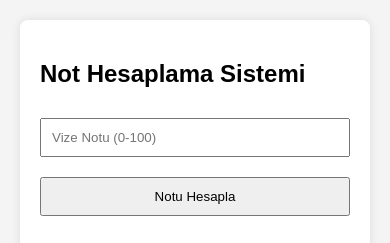
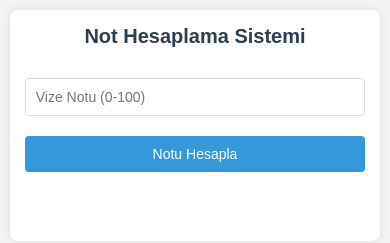
Before and after one commit to ahmetkaanmuktar/ahmetkaanmuktarr, a plain HTML site: page index.html in a window 390 px wide. Drawn offline with Linux system fonts and the light colour scheme.

Commit message:
Update index.html

```diff
--- a/index.html
+++ b/index.html
@@ -2,54 +2,116 @@
 <html lang="tr">
 <head>
     <meta charset="UTF-8">
+    <meta name="viewport" content="width=device-width, initial-scale=1.0">
     <title>Not Hesaplama Sistemi</title>
     <style>
+        * {
+            margin: 0;
+            padding: 0;
+            box-sizing: border-box;
+        }
+
         body {
             font-family: Arial, sans-serif;
-            max-width: 500px;
-            margin: 0 auto;
-            padding: 20px;
             background-color: #f4f4f4;
+            min-height: 100vh;
+            display: flex;
+            flex-direction: column;
+            position: relative;
         }
+
         .container {
             background-color: white;
             padding: 20px;
             border-radius: 8px;
             box-shadow: 0 0 10px rgba(0,0,0,0.1);
+            width: 90%;
+            max-width: 600px;
+            margin: 20px auto;
         }
+
+        h2 {
+            text-align: center;
+            margin-bottom: 20px;
+            color: #2c3e50;
+        }
+
         input, button {
             width: 100%;
             margin: 10px 0;
-            padding: 10px;
-            box-sizing: border-box;
+            padding: 12px;
+            border: 1px solid #ddd;
+            border-radius: 4px;
+            font-size: 16px;
         }
+
+        button {
+            background-color: #3498db;
+            color: white;
+            border: none;
+            cursor: pointer;
+            transition: background-color 0.3s;
+        }
+
+        button:hover {
+            background-color: #2980b9;
+        }
+
         #sonuc {
             margin-top: 20px;
-            padding: 10px;
+            padding: 15px;
             border-radius: 5px;
             white-space: pre-wrap;
+            font-size: 16px;
+            line-height: 1.5;
         }
+
         .basarili { background-color: #dff0d8; color: #3c763d; }
         .basarisiz { background-color: #f2dede; color: #a94442; }
         .sinirda { background-color: #f0ad4e; color: white; }
         .oneri { background-color: #d9edf7; color: #31708f; }
+
         #footer {
+            text-align: center;
+            padding: 20px;
             font-size: 14px;
             font-weight: bold;
-            position: absolute;
-            bottom: 20px;
-            left: 50%;
-            transform: translateX(-50%);
             color: #31708f;
+            margin-top: auto;
             display: none;
             animation: fadeIn 3s forwards;
         }
+
         @keyframes fadeIn {
-            0% {
-                opacity: 0;
+            0% { opacity: 0; }
+            100% { opacity: 1; }
+        }
+
+        /* Mobile Styles */
+        @media screen and (max-width: 480px) {
+            .container {
+                width: 95%;
+                padding: 15px;
+                margin: 10px auto;
             }
-            100% {
-                opacity: 1;
+
+            h2 {
+                font-size: 20px;
+            }
+
+            input, button {
+                padding: 10px;
+                font-size: 14px;
+            }
+
+            #sonuc {
+                font-size: 14px;
+                padding: 12px;
+            }
+
+            #footer {
+                font-size: 12px;
+                padding: 15px;
             }
         }
     </style>
@@ -68,46 +130,34 @@
 
     <script>
         function notHesapla() {
-            // Input elemanlarını al
             const vizeInput = document.getElementById('vizeNotu');
             const sonucDiv = document.getElementById('sonuc');
-
-            // Notları al
             const vize = parseFloat(vizeInput.value);
 
-            // Geçerlilik kontrolleri
             if (isNaN(vize) || vize < 0 || vize > 100) {
                 sonucDiv.innerHTML = 'Lütfen 0-100 arasında geçerli bir vize notu girin!';
                 sonucDiv.className = 'basarisiz';
                 return;
             }
 
-            // Final notu için gereken minimum notları hesapla
             const minFinal50 = (50 - (vize * 0.4)) / 0.6;
             const minFinal45 = (45 - (vize * 0.4)) / 0.6;
 
             let mesaj = '';
             let sinif = '';
 
-            // Vize notu bilgilendirmesi
             mesaj += `🔢 Vize Notunuz: ${vize}\n\n`;
 
-            // Vize notu 50'nin altında ise detaylı hesaplama
             if (vize < 50) {
-                // Final notu gereksinimleri
                 mesaj += `📊 50 Geçme Notu İçin:\n`;
                 mesaj += `   • Finalden en az ${minFinal50.toFixed(2)} almanız gerekiyor.\n\n`;
-
                 mesaj += `🔍 Şartlı Geçiş (45-50 arası) İçin:\n`;
                 mesaj += `   • Finalden ${minFinal45.toFixed(2)} - ${minFinal50.toFixed(2)} arasında not almanız gerekiyor.\n\n`;
-
                 mesaj += '⚠️ Vize notunuz düşük! Finalden çok yüksek not almanız gerekiyor.\n';
                 sinif = 'basarisiz';
-
                 mesaj += '❗ DİKKAT: Final notunuz 50\'nin altında ise KALACAKSINIZ!\n\n';
                 mesaj += '💡 İPUCU: Yüksek final notu için çalışmaya devam edin!';
             } else {
-                // Vize notu 50 ve üzeri ise övgü mesajı
                 mesaj += '🌟 Tebrikler! Vize notunuz yüksek.\n';
                 mesaj += '💡 Başarınızı daha da artırmak için çalışmaya devam edin!';
                 sinif = 'oneri';
@@ -116,7 +166,6 @@
             sonucDiv.innerHTML = mesaj;
             sonucDiv.className = sinif || 'sinirda';
 
-            // Footer animasyonunu başlat
             const footer = document.getElementById('footer');
             footer.style.display = 'block';
         }
```
